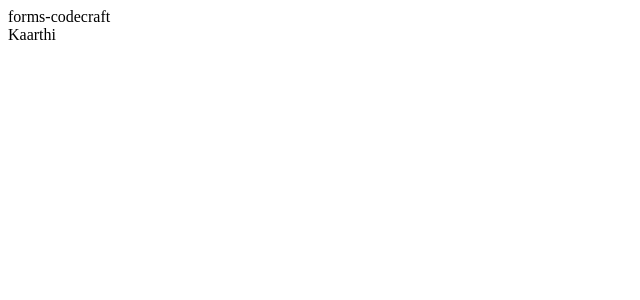
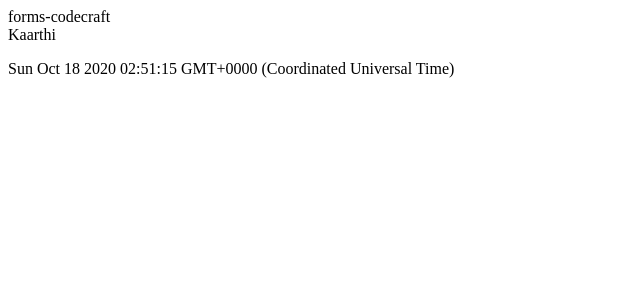
Before and after one commit to lakshmisudhakar/Angular, an Angular app: page / in a window 1280 px wide. Shown: the top 300 px of the page, without its empty margins (0-640 px from the left). Built offline with nearby package versions, Linux system fonts and the light colour scheme.

Commit message:
date insert

```diff
--- a/src/app/app.component.html
+++ b/src/app/app.component.html
@@ -2,3 +2,4 @@
 
 <br/>
 {{name}}
+<p>{{date}}</p>
--- a/src/app/app.component.ts
+++ b/src/app/app.component.ts
@@ -9,4 +9,5 @@ export class AppComponent {
   title = 'forms-codecraft';
 
   name = "Kaarthi";
+  date = new Date();
 }
```
